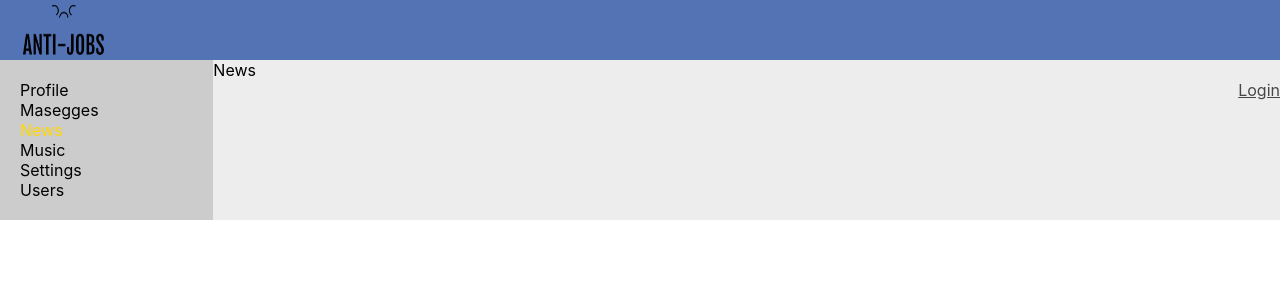
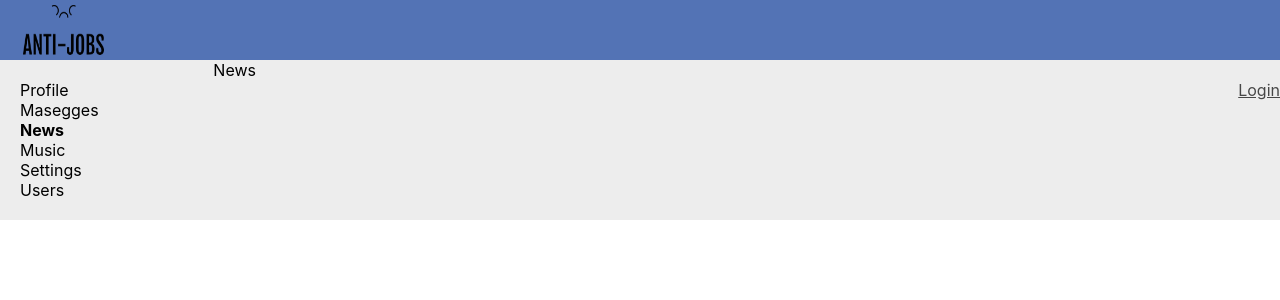
Before and after one commit to viktorShatalov/React-js, a React (Create React App) app: page /news in a window 1280 px wide. Shown: the top 300 px of the page. Built offline with nearby package versions, Linux system fonts and the light colour scheme; no server answers.

Commit message:
some chenge

```diff
--- a/src/api/api.js
+++ b/src/api/api.js
@@ -22,6 +22,7 @@ export const usersAPI = {
       return instance.get(`profile/` + userId )
     }
 }
+
 export const authAPI ={
     me() {
         return instance.get(`auth/me`)
--- a/src/components/Navbar/Nav.module.css
+++ b/src/components/Navbar/Nav.module.css
@@ -1,13 +1,12 @@
 .nav{
   grid-area: n;
   padding: 20px;
-  background-color: rgba(204, 204, 204, 0.356);
-  background-color: #CCCCCC;
+  background-color: rgba(204, 204, 204, 0.35);
 }
 .item a{
   color: black;
   text-decoration: none;
 }
 .item a.active{
-  color: gold;
+ font-weight: bold;
 }
```
Also changed, not shown: src/assets/images/logo-ex-7.png (deleted).
